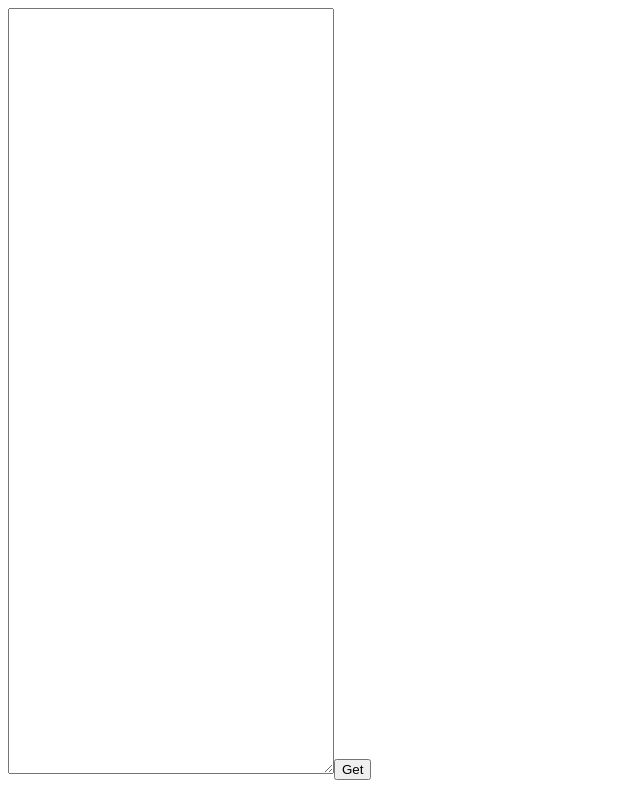
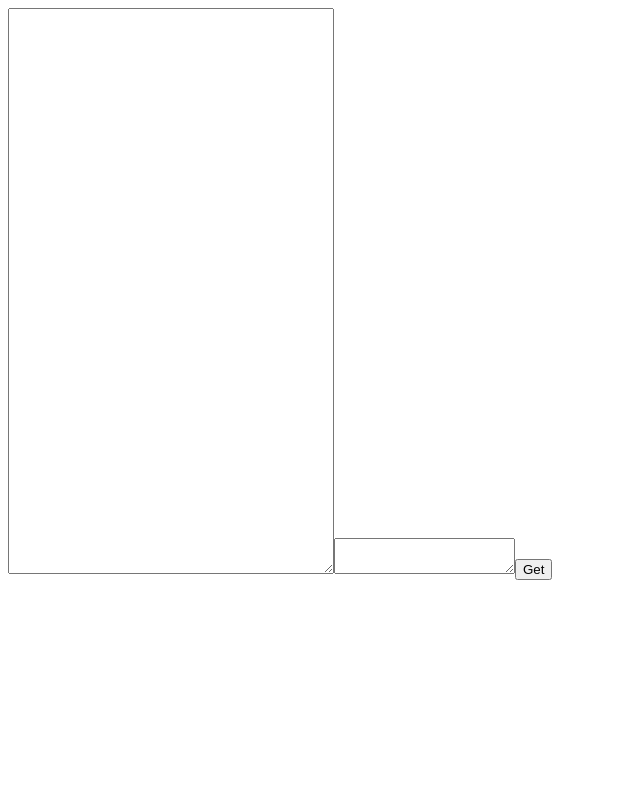
Before and after one commit to Tatiana-312/graphiql-app, a React (Vite) app in the folder graphiql-app/: page / in a window 1280 px wide. Shown: the whole page, without its empty margins (0-640 px from the left). Built offline with nearby package versions, Linux system fonts and the light colour scheme.

Commit message:
feat: add ability to use variables

```diff
--- a/graphiql-app/src/components/GraphRequestEditor/GraphRequestEditor.module.scss
+++ b/graphiql-app/src/components/GraphRequestEditor/GraphRequestEditor.module.scss
@@ -3,7 +3,7 @@
 }
 
 .editor {
-    height: 95vh;
+    height: 70vh;
     min-width: 320px;
     font-size: 18px;
 }
--- a/graphiql-app/src/components/GraphRequestEditor/GraphRequestEditor.tsx
+++ b/graphiql-app/src/components/GraphRequestEditor/GraphRequestEditor.tsx
@@ -2,23 +2,31 @@ import { useState } from 'react';
 import { useAppDispatch, useAppSelector } from '../../redux/hook';
 import { addRequestSchema } from '../../redux/store/requestSchemaSlice';
 import styles from './GraphRequestEditor.module.scss';
+import { addRequestVariables } from '../../redux/store/requestVariablesSlice';
 
 const GraphRequestEditor = () => {
   const dispatch = useAppDispatch();
   const addSchema = (query: string) => dispatch(addRequestSchema(query));
+  const addVariables = (variables: string) => dispatch(addRequestVariables(variables));
   const querySchema = useAppSelector((state) => state.requestSchema);
+  const queryVariables = useAppSelector((state) => state.requestVariables);
 
   const [state, setState] = useState('');
 
   const url = 'https://rickandmortyapi.com/graphql';
 
-  const makeRequest = async (query: string) => {
+  const makeRequest = async (query: string, variables: string) => {
+    console.log('QUERY', query)
+    console.log('VARIABLES', variables)
     const res = await fetch(url, {
       method: 'POST',
       headers: {
         'Content-type': 'application/json',
       },
-      body: JSON.stringify({ query }),
+      body: JSON.stringify({
+        query: query,
+        variables: JSON.parse(variables),
+     }),
     });
 
     const data = await res.json();
@@ -27,7 +35,7 @@ const GraphRequestEditor = () => {
 
   const handleSubmit = async (e: React.FormEvent<HTMLFormElement>) => {
     e.preventDefault();
-    setState(JSON.stringify(await makeRequest(querySchema), null, 4));
+    setState(JSON.stringify(await makeRequest(querySchema, queryVariables), null, 4));
   };
 
   return (
@@ -37,6 +45,10 @@ const GraphRequestEditor = () => {
           className={styles.editor}
           value={querySchema}
           onChange={(e) => addSchema(e.target.value)}
+        />
+            <textarea
+          value={queryVariables}
+          onChange={(e) => addVariables(e.target.value)}
         />
         <button type="submit">Get</button>
       </form>
--- /dev/null
+++ b/graphiql-app/src/redux/store/requestVariablesSlice.ts
@@ -0,0 +1,13 @@
+import { PayloadAction, createSlice } from '@reduxjs/toolkit';
+
+const requestVariablesSlice = createSlice({
+  name: 'requestVariables',
+  initialState: '',
+  reducers: {
+    addRequestVariables: (_state, { payload }: PayloadAction<string>) => payload,
+  },
+});
+
+export const { addRequestVariables } = requestVariablesSlice.actions;
+
+export default requestVariablesSlice.reducer;
--- a/graphiql-app/src/redux/store/store.ts
+++ b/graphiql-app/src/redux/store/store.ts
@@ -1,9 +1,11 @@
 import { configureStore } from '@reduxjs/toolkit';
 import requestSchemaReducer from './requestSchemaSlice';
+import requestVariablesReducer from './requestVariablesSlice';
 
 const store = configureStore({
   reducer: {
     requestSchema: requestSchemaReducer,
+    requestVariables: requestVariablesReducer,
   },
 });
 
```
